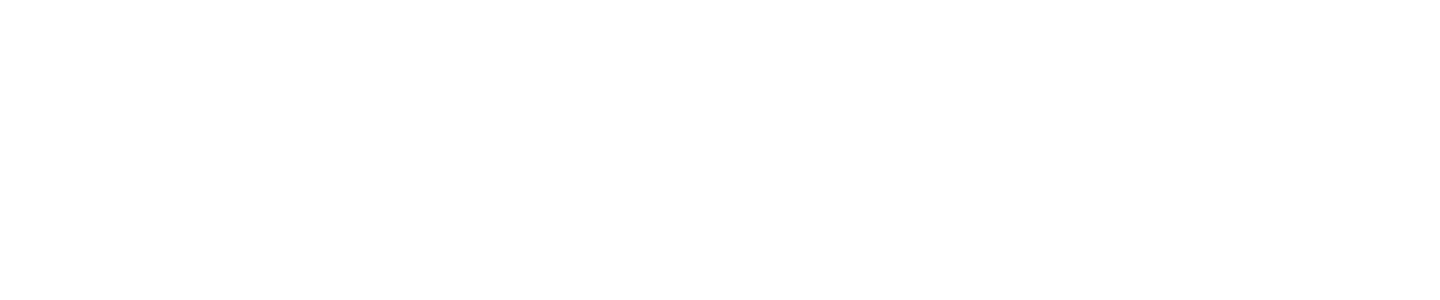
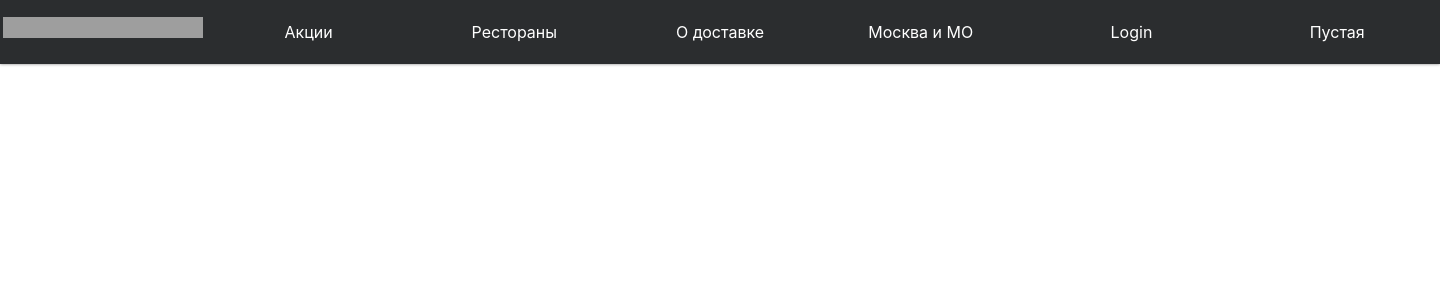
Before and after one commit to daniladot/internet-mag-lesson, a React (Create React App) app: page / in a window 1280 px wide. Shown: the top 300 px of the page, 1440 px wide, since content can reach past the window. Built offline with nearby package versions, Linux system fonts and the light colour scheme; grey boxes are pictures that could not be loaded.

Commit message:
'Header-first_version'

```diff
--- a/public/index.html
+++ b/public/index.html
@@ -25,6 +25,7 @@
       Learn how to configure a non-root public URL by running `npm run build`.
     -->
     <title>React App</title>
+    <link rel="stylesheet" href="./normalize.css">
   </head>
   <body>
     <noscript>You need to enable JavaScript to run this app.</noscript>
--- /dev/null
+++ b/public/normalize.css
@@ -0,0 +1,9 @@
+* {
+    width: 1440px;
+    height: 100vh;
+    box-sizing: border-box;
+    list-style: none;
+    text-decoration: none;
+    margin: 0;
+    padding: 0;
+}
--- a/src/App.js
+++ b/src/App.js
@@ -1,11 +1,13 @@
 import './App.css';
 import {useDispatch, useSelector} from "react-redux";
 import {changeName, fetchPokemon} from "./state/pokeReducer/action";
+import Header from './components/Header/Header'
 
 function App() {
 
     return (
         <div className="App">
+            <Header />
         </div>
     );
 }
--- a/src/components/Header/Header.js
+++ b/src/components/Header/Header.js
@@ -1,9 +1,24 @@
 import React from 'react';
-import styles from './Header.scss'
+import styles from './Header.module.scss'
 
 function Header(props) {
     return (
-        <div></div>
+        <section className={styles.Header}>
+            <nav>
+                <ul>
+                    <li><img
+                        src="https://static.yakitoriya.ru/static/build/img/svg/yaki_logo.svg"
+                        alt="Якитория - доставка суши"/></li>
+                    <li>Акции</li>
+                    <li>Рестораны</li>
+                    <li>О доставке</li>
+                    <li><a href="#"><span className="module.Header-region__active">Москва и МО </span></a>
+                    </li>
+                    <li>Login</li>
+                    <li><a className={styles.Basket} href="#">Пустая корзина</a></li>
+                </ul>
+            </nav>
+        </section>
     );
 }
 
--- /dev/null
+++ b/src/components/Header/Header.module.scss
@@ -0,0 +1,54 @@
+.Header {
+  background: #2b2d2f;
+  box-shadow: 0 0 3px rgb(0 0 0 / 50%);
+  position: fixed;
+  top: 0;
+  right: 0;
+  left: 0;
+  min-width: 960px;
+  height: 64px;
+  color: #fff;
+  line-height: 64px;
+  z-index: 100;
+
+  & span {
+   margin-right: 10px;
+  }
+
+  & nav {
+    width: 1440px;
+  }
+
+  & ul {
+    display: flex;
+    justify-content: space-evenly;
+  }
+
+  & img {
+    width: 200px;
+    height: 36px;
+    padding: 15px 0 0 0;
+  }
+
+  & nav ul li {
+    width: 960px;
+    height: 64px;
+    color: white;
+    text-align: center;
+
+    &:hover {
+      color: red;
+      cursor: pointer;
+    }
+
+  }
+
+  & a {
+    color: white;
+  }
+
+  & .Basket {
+  padding-right: 90px;
+  }
+
+}
```
Also changed, not shown: src/components/Header/Header.scss (deleted), 1 other file (tests, documents, lock files or other folders).
